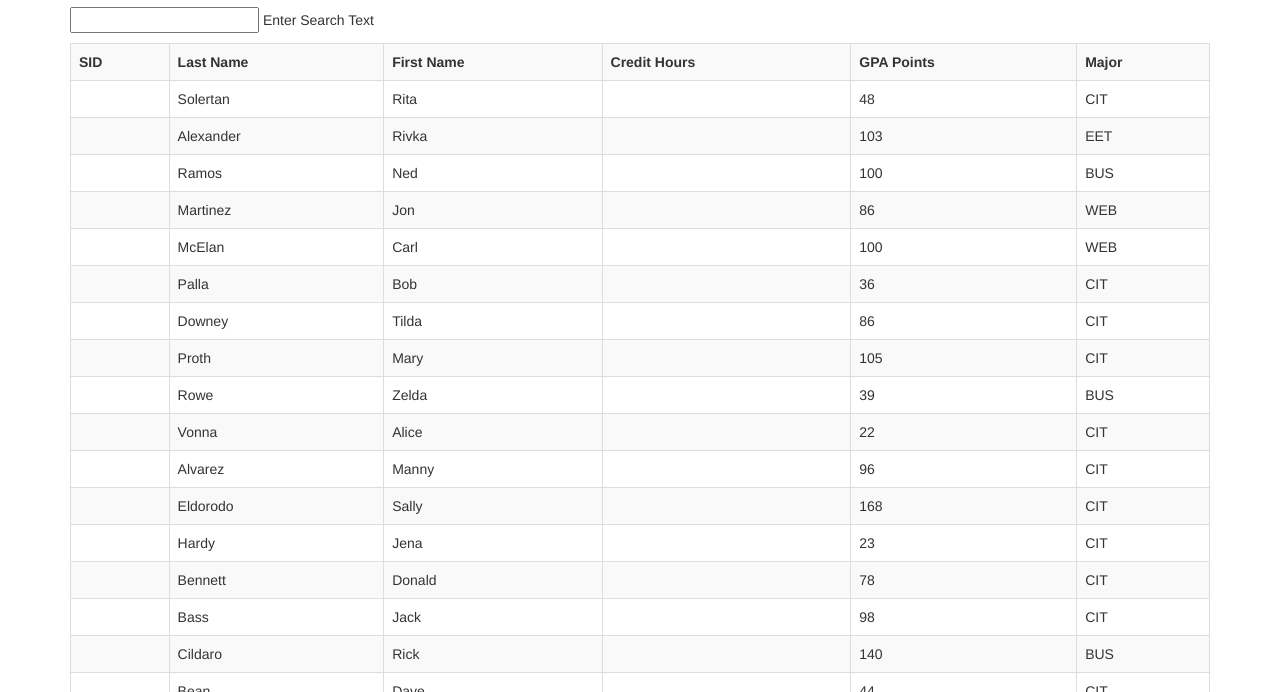
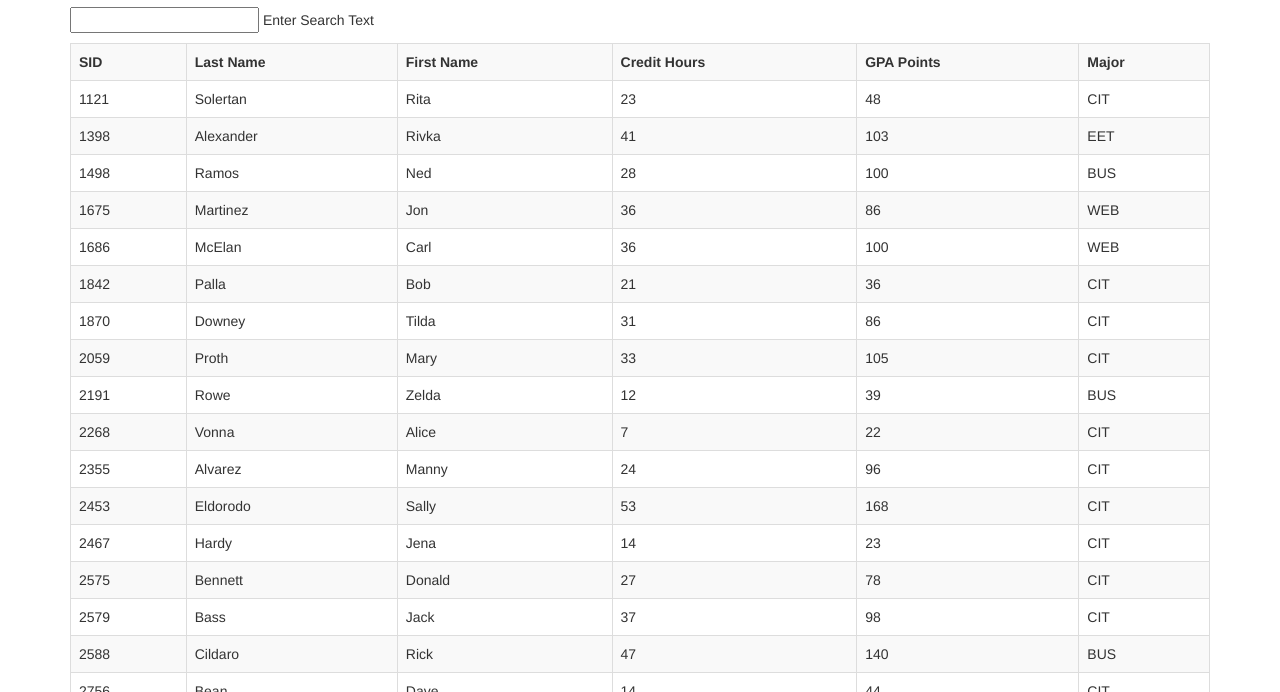
Before and after one commit to gwarren0021/gwarren0021.github.io, a plain HTML site: page index.html in a window 1280 px wide. Shown: the part 108-800 px from the top of the page. Drawn offline with nearby package versions, Linux system fonts and the light colour scheme.

Commit message:
Update index.html

```diff
--- a/index.html
+++ b/index.html
@@ -38,10 +38,10 @@
 				<th>Major</th>
           		</tr>
 			<tr ng-repeat="student in students | filter:search_text">
-				<td>{{student.sid}}</td>
+				<td>{{student.id}}</td>
 				<td>{{student.last_name}}</td>
 				<td>{{student.first_name}}</td>
-				<td>{{student.credit_hours}}</td>
+				<td>{{student.credit_hrs}}</td>
 				<td>{{student.gpa_points}}</td>
 				<td>{{student.major}}</td>
 			</tr>
```
